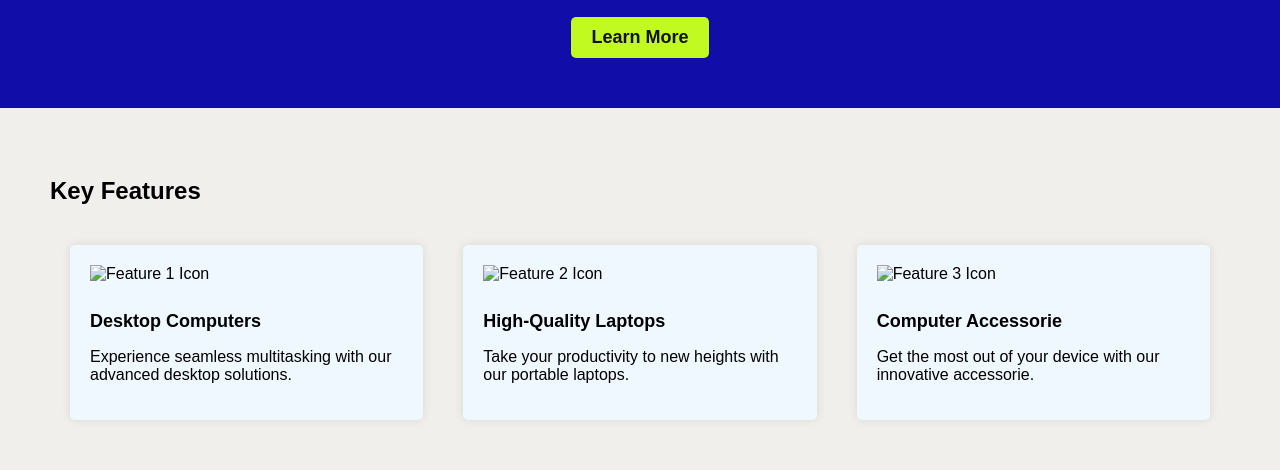
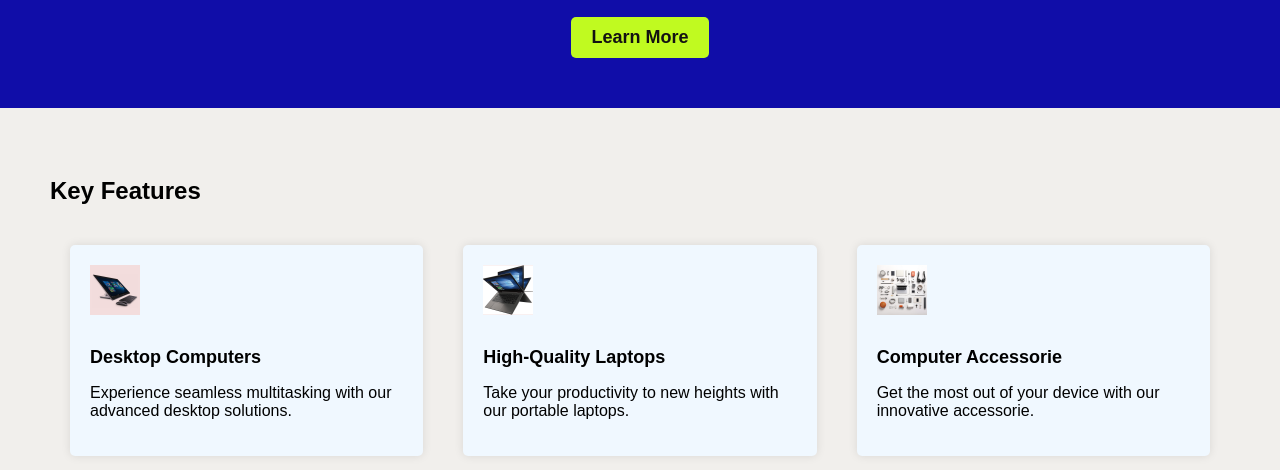
Before and after one commit to olise234/Darey_io_Project2, a plain HTML site: page index.html in a window 1280 px wide. Shown: the part 330-800 px from the top of the page. Drawn offline with Linux system fonts and the light colour scheme; files whose address does not match are found by name.

Commit message:
index.html

```diff
--- a/index.html
+++ b/index.html
@@ -35,17 +35,17 @@
         <h2>Key Features</h2>
         <div class="feature-container">
             <div class="feature">
-                <img src="./images/desktop.png" alt="Feature 1 Icon">
+                <img src="desktop.png" alt="Feature 1 Icon">
                 <h3>Desktop Computers</h3>
                 <p>Experience seamless multitasking with our advanced desktop solutions.</p>
             </div>
             <div class="feature">
-                <img src="./images/laptop.png" alt="Feature 2 Icon">
+                <img src="laptop.png" alt="Feature 2 Icon">
                 <h3>High-Quality Laptops</h3>
                 <p>Take your productivity to new heights with our portable laptops.</p>
             </div>
             <div class="feature">
-                <img src="./images/accessories.png" alt="Feature 3 Icon">
+                <img src="accessories.png" alt="Feature 3 Icon">
                 <h3>Computer Accessorie</h3>
                 <p>Get the most out of your device with our innovative accessorie.</p>
             </div>
```
